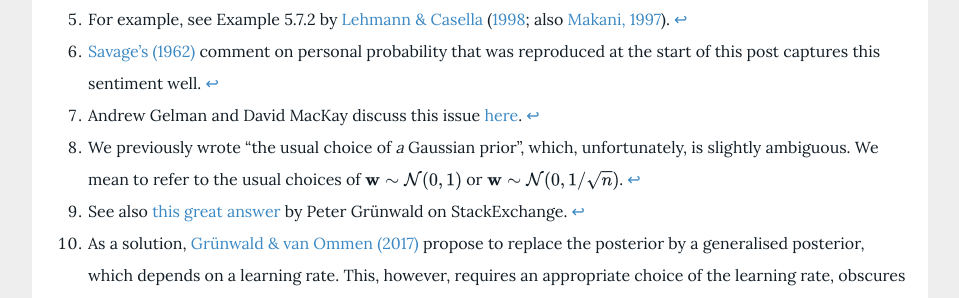
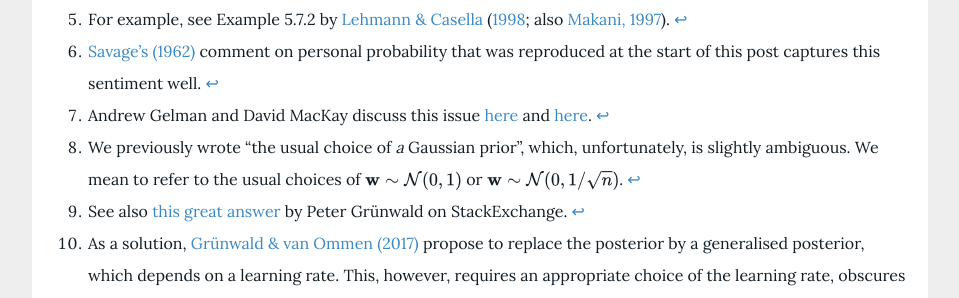
Before and after one commit to mlg-blog/mlg-blog.github.io, a Jekyll site: the page built from _posts/2021-03-31-what-keeps-a-bayesian-awake-at-night-part-2.md, in a window 1280 px wide and 900 px high, scrolled down 6885 px. Shown: the part 155-453 px from the top of the window, without its empty margins (160-1119 px from the left). Built offline with Jekyll 4.4.1, drawn with Linux system fonts in a browser that asks for light colours; comment, search, counter and statistics services are not loaded.

Commit message:
Add link

```diff
--- a/_posts/2021-03-31-what-keeps-a-bayesian-awake-at-night-part-2.md
+++ b/_posts/2021-03-31-what-keeps-a-bayesian-awake-at-night-part-2.md
@@ -103,7 +103,7 @@ So, when we teach the ideas of probabilistic modelling and inference and write b
 
 [^6]: [Savage's (1962)](https://doi.org/10.2307/2281641) comment on personal probability that was reproduced at the start of this post captures this sentiment well.
 
-[^7]: Andrew Gelman and David MacKay discuss this issue [here](https://statmodeling.stat.columbia.edu/2011/12/04/david-mackay-and-occams-razor/).
+[^7]: Andrew Gelman and David MacKay discuss this issue [here](https://statmodeling.stat.columbia.edu/2011/12/04/david-mackay-and-occams-razor/) and [here](https://statmodeling.stat.columbia.edu/2011/06/09/difficulties_wi/).
 
 [^8]: See also [this great answer](https://stats.stackexchange.com/a/279798) by Peter Grünwald on StackExchange.
 
```
